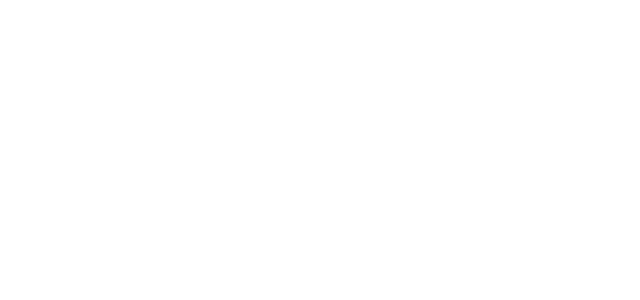
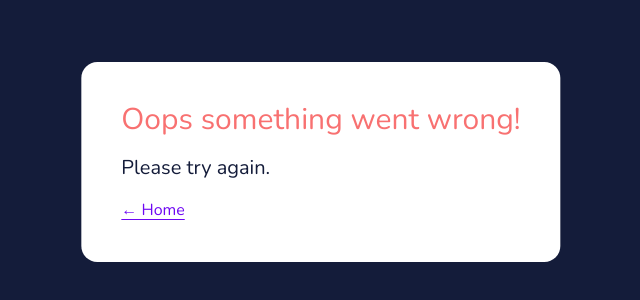
Before and after one commit to Francois16/Portfolio, a Vue app: page /unsuccessful in a window 1280 px wide. Before the commit this address had no page. Shown: the part 238-538 px from the top of the page, without its empty margins (319-959 px from the left). Built offline with nearby package versions, Linux system fonts and the light colour scheme.

Commit message:
added resume and error template for contact form

```diff
--- /dev/null
+++ b/src/components/FormSubmitMessage.vue
@@ -0,0 +1,45 @@
+<script setup>
+import { computed } from "vue";
+
+const props = defineProps({
+  type: String,
+});
+
+const messageTitle = computed(() => {
+  const errorMsg = "Oops something went wrong!";
+
+  const successMsg = "Thank you for your message!";
+
+  return props.type === "success" ? successMsg : errorMsg;
+});
+
+const messageSubtitle = computed(() => {
+  const errorSubMsg = "Please try again.";
+  const successSubMsg = "I will get back to you as soon as possible.";
+
+  return props.type === "success" ? successSubMsg : errorSubMsg;
+});
+</script>
+
+<template>
+  <main class="relative min-h-screen bg-navy">
+    <section class="container">
+      <div
+        class="absolute top-1/2 left-1/2 transform -translate-x-1/2 -translate-y-1/2 bg-white rounded-2xl p-10 flex flex-col gap-4"
+      >
+        <h3
+          class="text-3xl"
+          :class="props.type === 'success' ? 'text-green' : 'text-red-400'"
+        >
+          {{ messageTitle }}
+        </h3>
+        <p class="text-xl">{{ messageSubtitle }}</p>
+        <router-link to="/" class="text-purple underline underline-offset-4"
+          >&#8592; Home</router-link
+        >
+      </div>
+    </section>
+  </main>
+</template>
+
+<style></style>
--- a/src/components/Navbar.vue
+++ b/src/components/Navbar.vue
@@ -1,5 +1,7 @@
 <script setup>
 import { ref } from "vue";
+
+import resume from "../assets/files/resume.pdf";
 
 import logo from "../assets/images/logo.png";
 
@@ -28,7 +30,7 @@
       <div class="hidden sm:(flex) gap-1 items-center font-semibold text-base">
         <a
           target="_blank"
-          href="#"
+          :href="resume"
           class="py-2 px-4 duration-200 hover:(text-purple)"
           >Resume</a
         >
--- a/src/router/index.js
+++ b/src/router/index.js
@@ -1,6 +1,6 @@
 import { createRouter, createWebHistory } from "vue-router";
 import HomeView from "../views/HomeView.vue";
-import SuccessView from "../views/SuccessView.vue";
+import ContactMessageView from "../views/ContactMessageView.vue";
 
 const router = createRouter({
   history: createWebHistory(import.meta.env.BASE_URL),
@@ -13,7 +13,14 @@
     {
       path: "/success",
       name: "success",
-      component: SuccessView,
+      component: ContactMessageView,
+      props: { type: "success" },
+    },
+    {
+      path: "/unsuccessful",
+      name: "unsuccessful",
+      component: ContactMessageView,
+      props: { type: "error" },
     },
   ],
 });
--- /dev/null
+++ b/src/views/ContactMessageView.vue
@@ -0,0 +1,13 @@
+<script setup>
+import FormSubmitMessage from "../components/FormSubmitMessage.vue";
+
+const props = defineProps({
+  type: String,
+});
+</script>
+
+<template>
+  <FormSubmitMessage :type="props.type" />
+</template>
+
+<style></style>
--- a/src/views/HomeView.vue
+++ b/src/views/HomeView.vue
@@ -4,10 +4,15 @@
 
 import Navbar from "../components/Navbar.vue";
 
+// Resume
+import resume from "../assets/files/resume.pdf";
+
 // Images
 import avatar from "../assets/images/fp-avatar.svg";
 import devices from "../assets/images/hero-devices.svg";
-import sortingImg from "../assets/images/projects/datastructures.png";
+
+// Project images
+import dataStructures from "../assets/images/projects/datastructures.png";
 
 const router = useRouter();
 
@@ -36,7 +41,10 @@
       router.push("/success");
       clearForm();
     })
-    .catch((err) => console.log("ERROR", err));
+    .catch((err) => {
+      router.push("/unsuccessful");
+      clearForm();
+    });
 }
 
 // Clear the form on successful message sent
@@ -68,7 +76,7 @@
         class="my-8 flex flex-wrap gap-5 md:(flex-row) items-center justify-center"
       >
         <a
-          class="bg-purple border border-transparent rounded shadow py-2 px-5 text-white duration-200 font-semibold flex items-center justify-center gap-3 hover:(bg-white text-purple border-purple)"
+          class="bg-purple border-2 border-transparent rounded shadow py-2 px-5 text-white duration-200 font-semibold flex items-center justify-center gap-3 hover:(bg-white text-purple border-purple)"
           target="_blank"
           href="https://github.com/Francois16"
         >
@@ -76,7 +84,7 @@
           Github
         </a>
         <a
-          class="bg-purple border border-transparent rounded shadow py-2 px-5 text-white duration-200 font-semibold flex items-center justify-center gap-3 hover:(bg-white text-purple border-purple)"
+          class="bg-purple border-2 border-transparent rounded shadow py-2 px-5 text-white duration-200 font-semibold flex items-center justify-center gap-3 hover:(bg-white text-purple border-purple)"
           target="_blank"
           href="https://www.linkedin.com/in/francoispaulsen/"
         >
@@ -84,9 +92,9 @@
           Linkedin</a
         >
         <a
-          class="bg-purple border border-transparent rounded shadow py-2 px-5 text-white duration-200 font-semibold flex items-center justify-center gap-3 hover:(bg-white text-purple border-purple)"
+          class="bg-purple border-2 border-transparent rounded shadow py-2 px-5 text-white duration-200 font-semibold flex items-center justify-center gap-3 hover:(bg-white text-purple border-purple)"
           target="_blank"
-          href="#"
+          :href="resume"
         >
           <i class="fa-solid fa-file-lines fa-lg"></i>
           Resume</a
@@ -105,9 +113,10 @@
           Hi, I'm Francois. Nice to meet you.
         </h3>
         <p class="leading-relaxed text-lg max-w-lg m-auto">
-          When I started exploring the world of programming, I instantly fell in
-          love with it. I have been tinkering with all sorts of technologies but
-          found myself gravitating towards Python and Javascript.
+          When I started exploring the world of software development, I
+          instantly fell in love with it. I'm quietly confident, naturally
+          curious, and perpetually working on improving my chops one software
+          problem at a time.
         </p>
       </div>
     </section>
@@ -181,7 +190,7 @@
         class="container my-20 gap-6 grid grid-cols-1 md:(grid-cols-2) max-w-5xl"
       >
         <div class="overflow-hidden bg-white shadow rounded-2xl relative group">
-          <img class="" :src="sortingImg" />
+          <img class="object-cover h-full" :src="dataStructures" />
 
           <div
             class="p-12 pb-4 absolute h-full w-full bg-green/80 -bottom-full left-0 group-hover:(bottom-0) duration-500 bg-gradient-to-b from-transparent to-navy flex flex-col items-center justify-end"
--- a/src/views/SuccessView.vue
+++ /dev/null
@@ -1,19 +0,0 @@
-<script setup></script>
-
-<template>
-  <main class="relative min-h-screen bg-navy">
-    <section class="container">
-      <div
-        class="absolute top-1/2 left-1/2 transform -translate-x-1/2 -translate-y-1/2 bg-white rounded-2xl p-10 flex flex-col gap-4"
-      >
-        <h3 class="text-3xl text-green-600">Thank you for your message!</h3>
-        <p class="text-xl">I will get back to you as soon as possible.</p>
-        <router-link to="/" class="text-purple underline underline-offset-4"
-          >&#8592; Home</router-link
-        >
-      </div>
-    </section>
-  </main>
-</template>
-
-<style></style>
```
Also changed, not shown: 1 other file (tests, documents, lock files or other folders).
